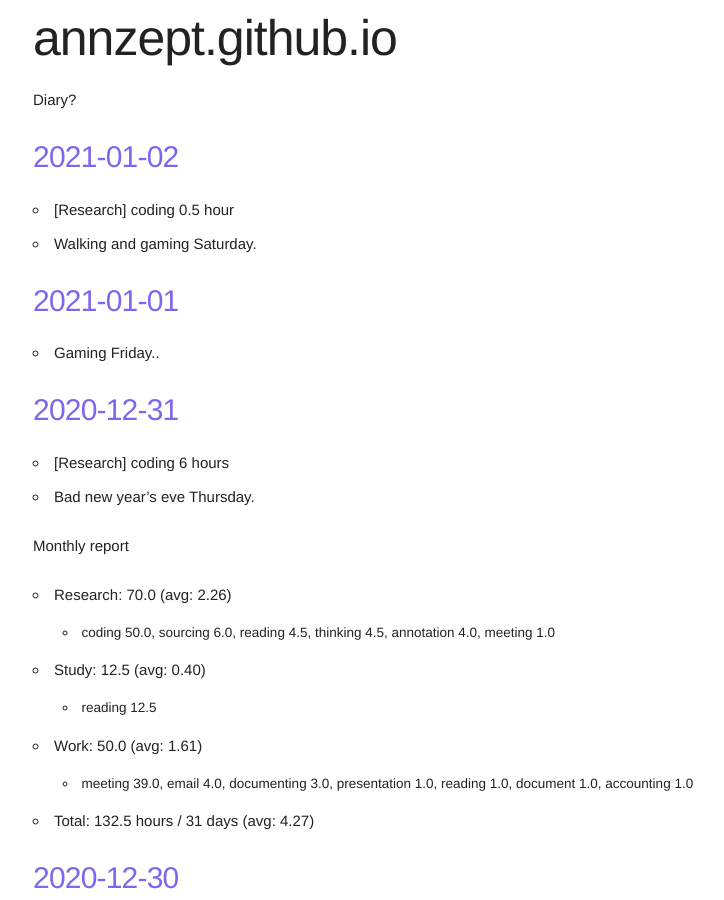
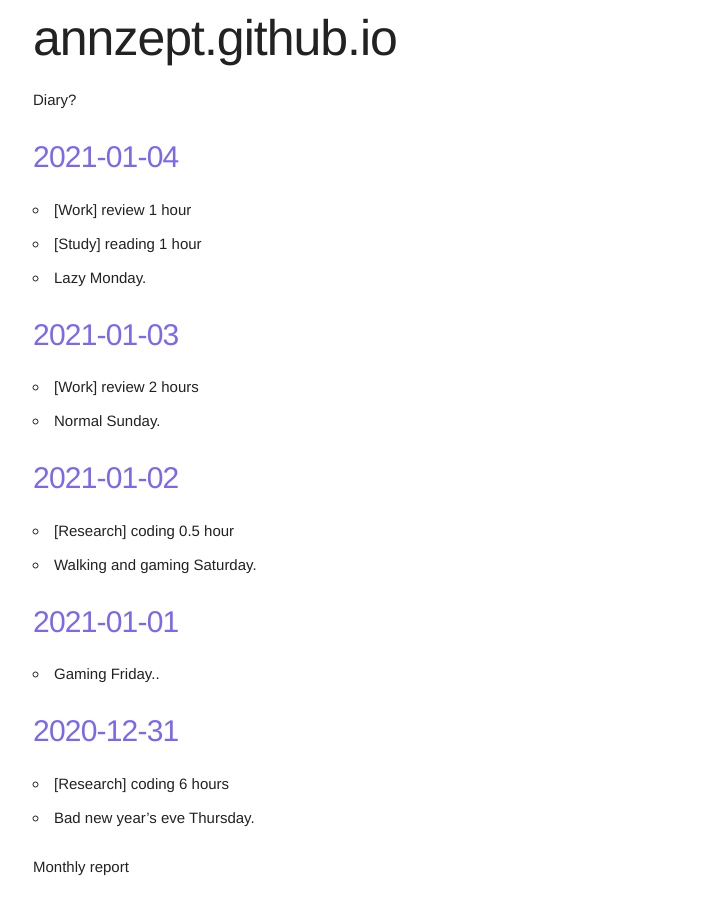
Before and after one commit to annzept/annzept.github.io, a Jekyll site: the page built from index.markdown, in a window 1280 px wide and 900 px high. Shown: the whole window, without its empty margins (127-851 px from the left). Built offline with Jekyll 4.4.1, drawn with Linux system fonts in a browser that asks for light colours; some of the changed text lies outside the part shown.

Commit message:
Tue Jan  5 10:53:21 JST 2021

```diff
--- a/_posts/2021-01-03-diary.md
+++ b/_posts/2021-01-03-diary.md
@@ -1,7 +1,7 @@
 ---
 layout: post
-title:  2020-01-03
-date:   2020-01-03 23:59:59 +0900
+title:  2021-01-03
+date:   2021-01-03 23:59:59 +0900
 categories: diary
 ---
 
--- a/_posts/2021-01-04-diary.md
+++ b/_posts/2021-01-04-diary.md
@@ -1,7 +1,7 @@
 ---
 layout: post
-title:  2020-01-04
-date:   2020-01-04 23:59:59 +0900
+title:  2021-01-04
+date:   2021-01-04 23:59:59 +0900
 categories: diary
 ---
 
```
